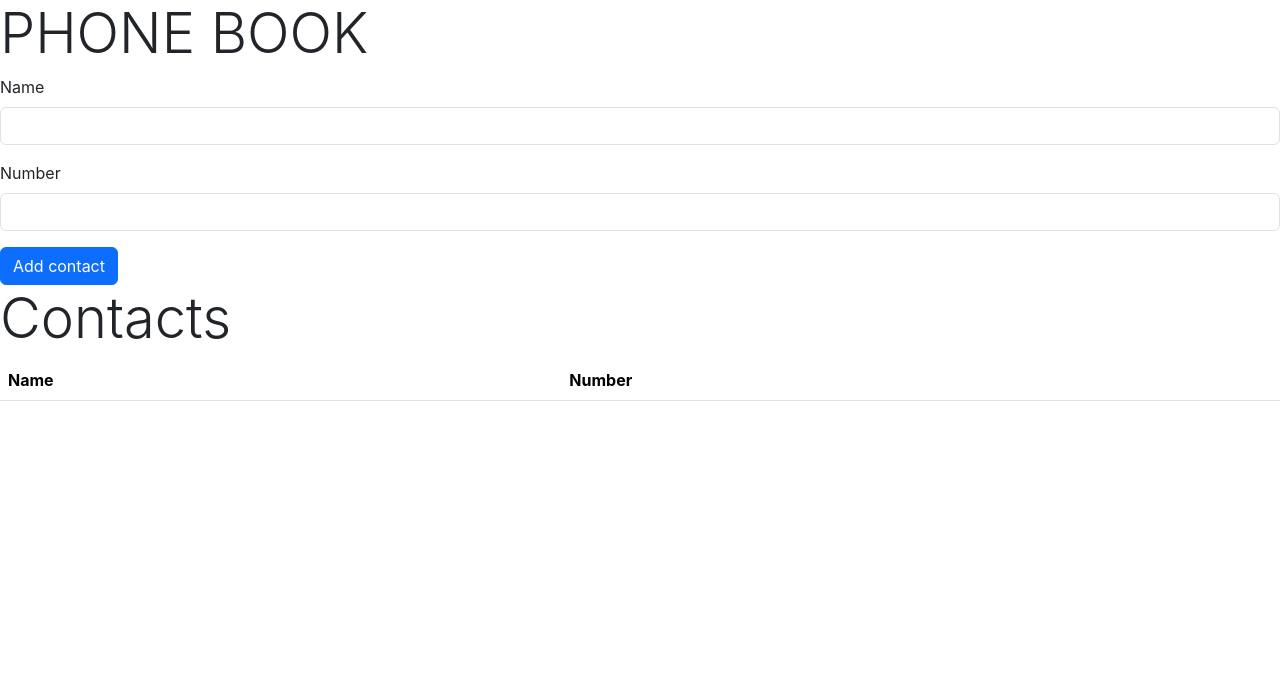
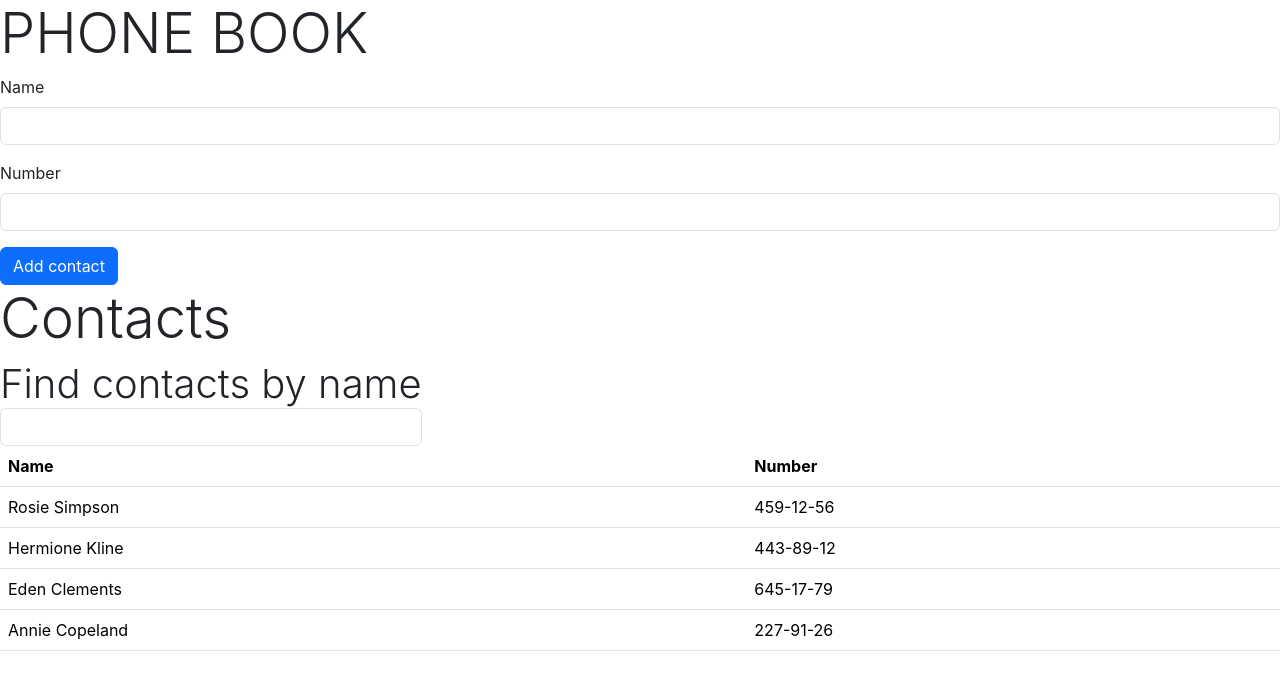
Before and after one commit to IvaZach/goit-react-hw-02-phonebook, a React (Create React App) app: page / in a window 1280 px wide. Shown: the top 690 px of the page. Built offline with nearby package versions, Linux system fonts and the light colour scheme.

Commit message:
add step 3 filter, part 2, homework 2

```diff
--- a/src/components/App.jsx
+++ b/src/components/App.jsx
@@ -4,7 +4,13 @@
 
 export class App extends Component {
   state = {
-    contacts: [],
+    contacts: [
+      { id: 'id-1', name: 'Rosie Simpson', number: '459-12-56' },
+      { id: 'id-2', name: 'Hermione Kline', number: '443-89-12' },
+      { id: 'id-3', name: 'Eden Clements', number: '645-17-79' },
+      { id: 'id-4', name: 'Annie Copeland', number: '227-91-26' },
+    ],
+    filter: '',
     name: '',
     number: '',
   };
@@ -32,6 +38,18 @@
 
   reset = () => {
     this.setState({ name: '', number: '' });
+  };
+
+  filterContact = () => {
+    const { filter, contacts } = this.state;
+
+    if (filter.length) {
+      return contacts.filter(contact =>
+        contact.name.toLowerCase().includes(filter.toLowerCase())
+      );
+    } else {
+      return contacts;
+    }
   };
 
   render() {
@@ -74,7 +92,20 @@
             Add contact
           </button>
         </form>
+
         <h2 className="display-4">Contacts</h2>
+        <label className="display-6">
+          Find contacts by name
+          <input
+            type="text"
+            name="filter"
+            value={this.state.filter}
+            onChange={this.handleChange}
+            className="form-control"
+          ></input>
+          {console.log(this.state.filter)}
+        </label>
+
         <table className="table">
           <thead>
             <tr>
@@ -83,8 +114,7 @@
             </tr>
           </thead>
           <tbody>
-          {console.log(this.state.contacts)}
-            {this.state.contacts.map(({ name, number, id }) => (
+            {this.filterContact().map(({ name, number, id }) => (
               <tr key={name} id={id}>
                 <td>{name}</td>
                 <td>{number}</td>
```
